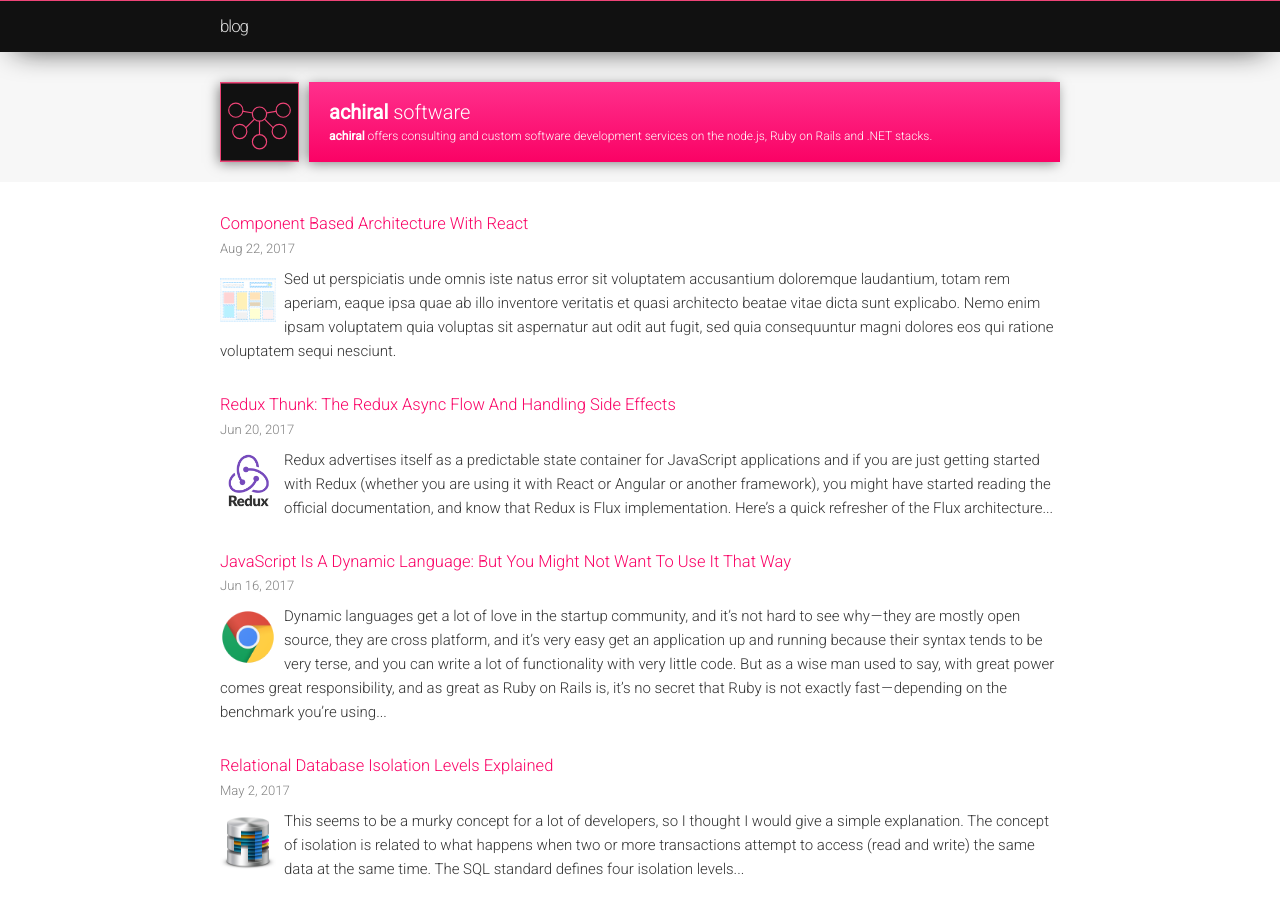
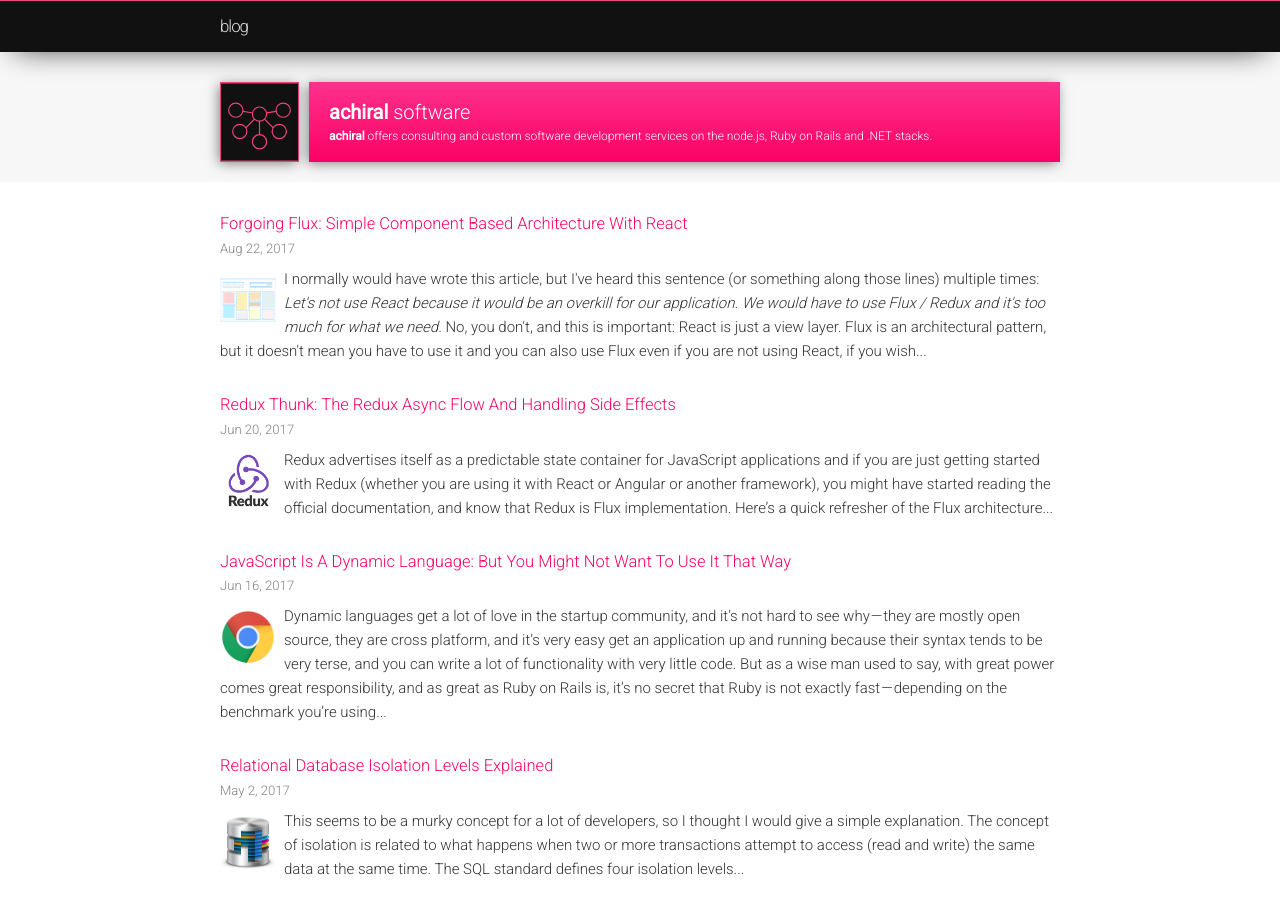
Before and after one commit to toaderflorin/eksia, a Jekyll site: the page built from index.md, in a window 1280 px wide and 900 px high. Built offline with Jekyll 4.4.1, drawn with Linux system fonts in a browser that asks for light colours.

Commit message:
Updated article with some text.

```diff
--- a/_posts/2017-08-27-component-architecture.markdown
+++ b/_posts/2017-08-27-component-architecture.markdown
@@ -1,18 +1,14 @@
 ---
 layout: post
-title:  "Component Based Architecture With React"
+title:  "Forgoing Flux: Simple Component Based Architecture With React"
 date:   2017-08-22 06:39:37 +0300
-description: "Sed ut perspiciatis unde omnis iste natus error sit voluptatem accusantium doloremque laudantium, totam rem aperiam, eaque ipsa quae ab illo inventore veritatis et quasi architecto beatae vitae dicta sunt explicabo. Nemo enim ipsam voluptatem quia voluptas sit aspernatur aut odit aut fugit, sed quia consequuntur magni dolores eos qui ratione voluptatem sequi nesciunt.
+description: "I normally would have wrote this article, but I've heard this sentence (or something along those lines) multiple times: <i>Let's not use React because it would be an overkill for our application. We would have to use Flux / Redux and it's too much for what we need.</i> No, you don't,  and this is important: React is just a view layer. Flux is an architectural pattern, but it doesn't mean you have to use it and you can also use Flux even if you are not using React, if you wish...
 "
 icon: "react-icon.png"
 categories:
 ---
 
-I normally would have wrote this article, but I've heard this sentence (or something along those lines) multiple times:
-
-*Let's not use React because it would be an overkill for our application. We would have to use Flux / Redux and it's too much for what we need.*
-
-No, you don't,  and this is important: React is just a view layer. Flux is an architectural pattern, but it doesn't mean you have to use it and you can also use Flux even if you are not using React, if you wish. At Boeing, we've used Redux with Angular 1, for example. React (just like Angular 2+) is built around components, and building a web application out of components is perfectly feasible, as I will show. And if you've used Angular 1 with controllers and services, you've probably already built something similar to what we're going to look at now.
+I normally would have wrote this article, but I've heard this sentence (or something along those lines) multiple times: *Let's not use React because it would be an overkill for our application. We would have to use Flux / Redux and it's too much for what we need.* No, you don't,  and this is important: React is just a view layer. Flux is an architectural pattern, but it doesn't mean you have to use it and you can also use Flux even if you are not using React, if you wish. React (just like Angular 2+) is built around components, and building a web application out of components is perfectly feasible, as I will show.
 
 ## Our Demo Application Requirements ##
 
@@ -22,7 +18,7 @@
 
 ![image-title-here](/images/sketch.png){:class="img-responsive"}
 
-The dotted lines indicate how we want to split our application into smaller pieces - the components that are going to make up the application. Remember we want to avoid using a store to keep the application architecture simple, but at the same time we want to avoid, things like partial page updates or a lot of stateful event based interactions, which lead to spagetti like dependencies in our code. Here's an example of interaction I've unfortunatelly encountered all too often in UI code:
+The dotted lines indicate how we want to split our application into smaller pieces -- the components that are going to make up the application. Remember we want to avoid using a store to keep the application architecture simple, but at the same time we want to avoid, things like partial page updates or a lot of stateful event based interactions, which lead to spagetti like dependencies in our code. Here's an example of interaction I've unfortunatelly encountered all too often in UI code:
 
 *The user changes a text input field which triggers a handler. That handler does some processing and does some partial updates in some other part of the UI which in turn triggers another set of events, which trigger more processing and more UI updating etc.*
 
@@ -53,4 +49,6 @@
 
 <script src="https://gist.github.com/toaderflorin/70e6cbc872f55cf9cfe3fdf546fb1178.js"></script>
 
+It is desirable to use functional components whenever possible. Not only are they easier to write and the code is more succint, but the fact that don't handle their own state is also advantageous. The *TaksList* component just passes the *deleteTaskClick* handler through to the *Task* component. We are using a similar bind approach here, as we did for *AddTask*.
+
 The code was slightly tweaked and simplfied for legibility. Download the full version [here](https://github.com/toaderflorin/florintoader).
```
Also changed, not shown: images/scrshot.png (added), 2 other files.
